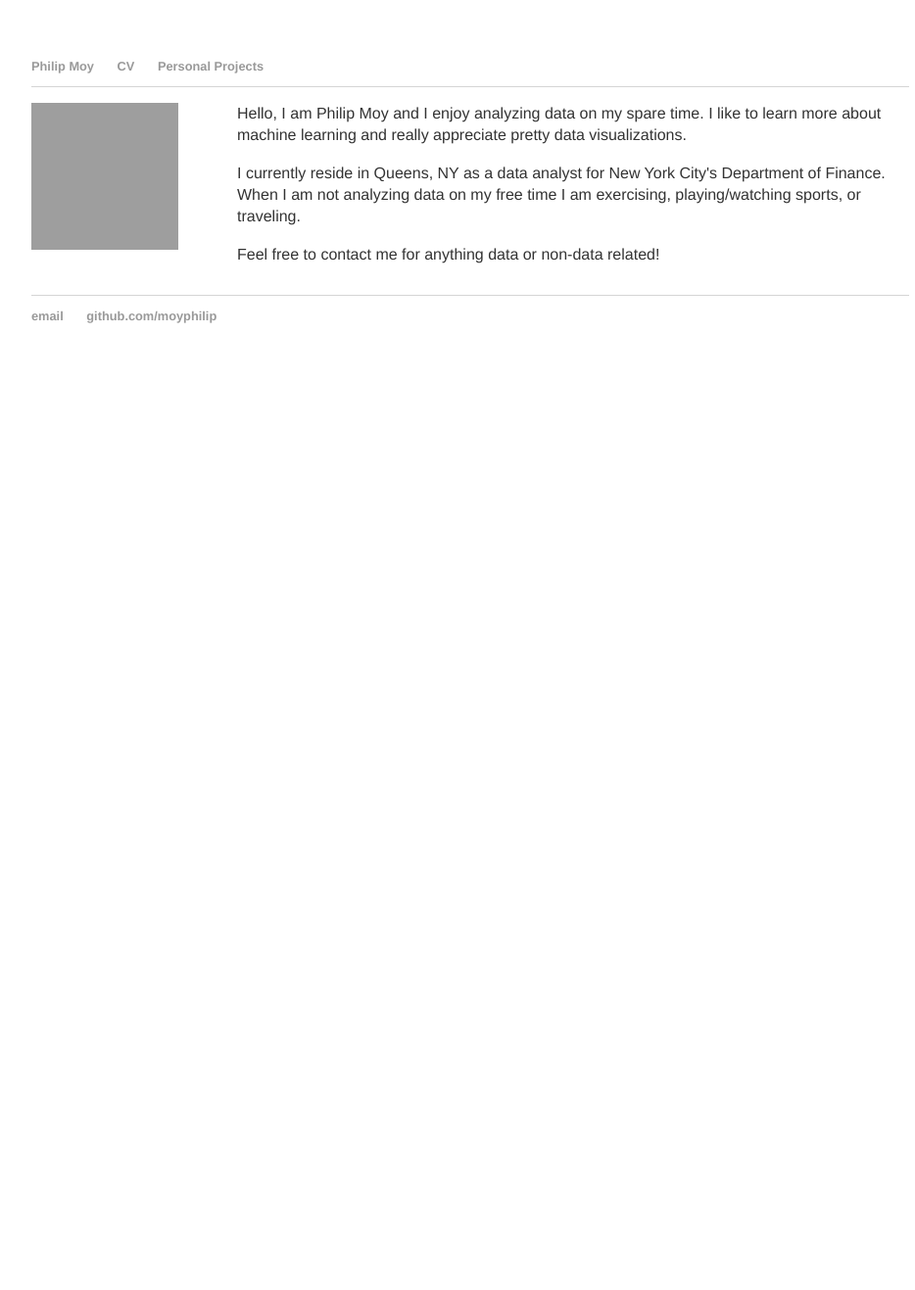
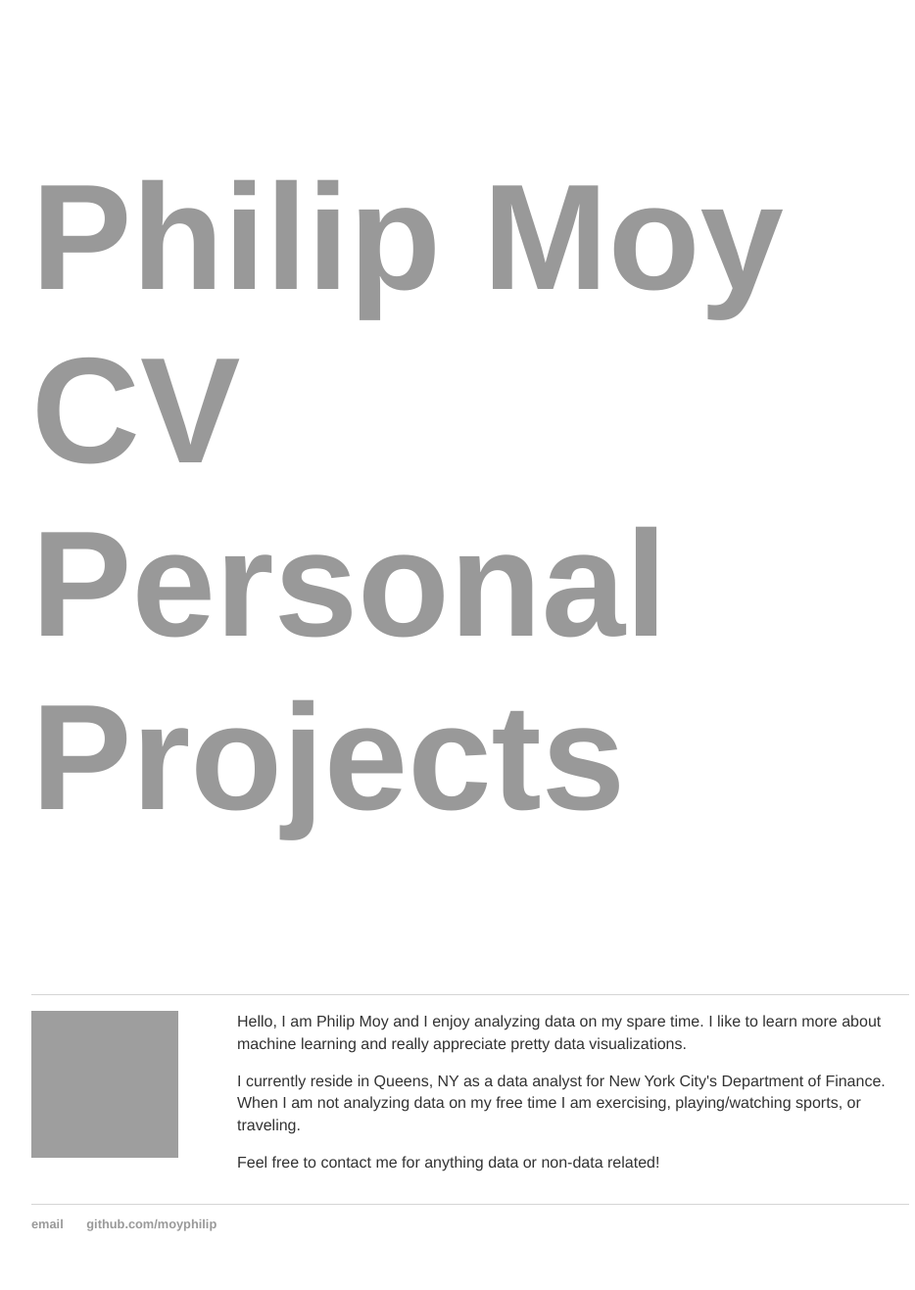
Before and after one commit to moyphilip/moyphilip.github.io, a Jekyll site: the page built from index.html, in a window 1280 px wide. Shown: the whole page at 98% size, without its empty margins (160-1094 px from the left). Built offline with Jekyll 4.4.1, drawn with Linux system fonts in a browser that asks for light colours; before the commit the page ends 900 px from its top, so only the background shows below that; grey boxes are pictures that could not be loaded.

Commit message:
Update main.css

```diff
--- a/css/main.css
+++ b/css/main.css
@@ -51,6 +51,10 @@ ul.posts li {
     list-style: none;
 }
 
+ul.top-links {
+    font-size:12em;
+}
+
 /* Markdown Styling */
 div.language-python.highlighter-rouge, div.highlighter-rouge {
     padding: 16px;
```
